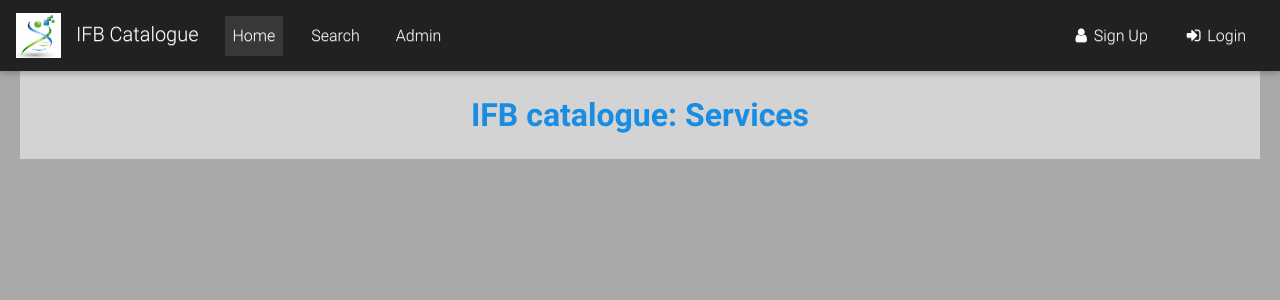
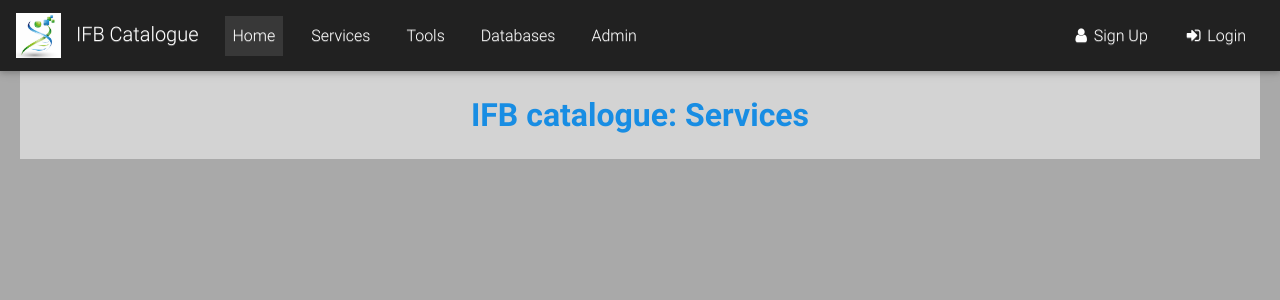
Before and after one commit to ARTbio/IFB-resource-catalog, a Django app: page /services in a window 1280 px wide. Shown: the top 300 px of the page. Run offline with Django 3.2, Linux system fonts and the light colour scheme; data that the repository does not hold is empty; parts of the project's set-up code (start-up, migrations or seed data) failed here and were passed over; some libraries are stand-ins or nearby versions.

Commit message:
models update

```diff
--- a/database/templates/database/navbar.html
+++ b/database/templates/database/navbar.html
@@ -13,7 +13,9 @@
     <div class="collapse navbar-collapse" id="navbarleftcontent">
         <ul class="navbar-nav mr-auto mt-lg-0">
             <li class="nav-item active" ><a  class="nav-link" href="/">Home <span class="sr-only">(current)</span></a></li>
-            <li class="nav-item" ><a  class="nav-link" href="/search">Search</a></li>
+            <li class="nav-item" ><a  class="nav-link" href="/search">Services</a></li>
+            <li class="nav-item" ><a  class="nav-link" href="/tools">Tools</a></li>
+            <li class="nav-item" ><a  class="nav-link" href="/databases">Databases</a></li>
             <li class="nav-item" ><a  class="nav-link" href="/admin">Admin</a></li>
         </ul>
          <ul class="navbar-nav navbar-right">
```
